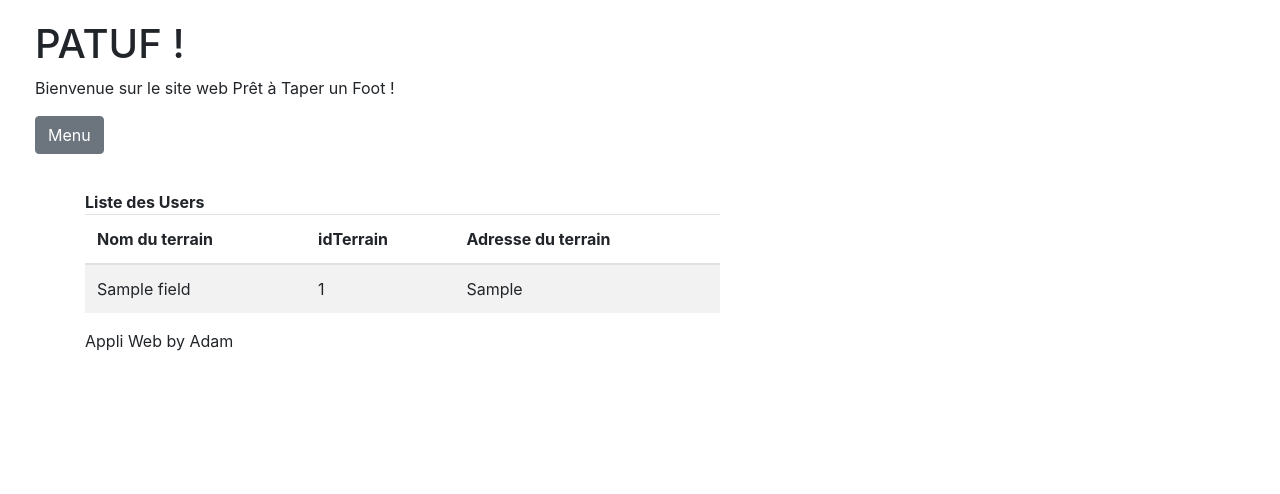
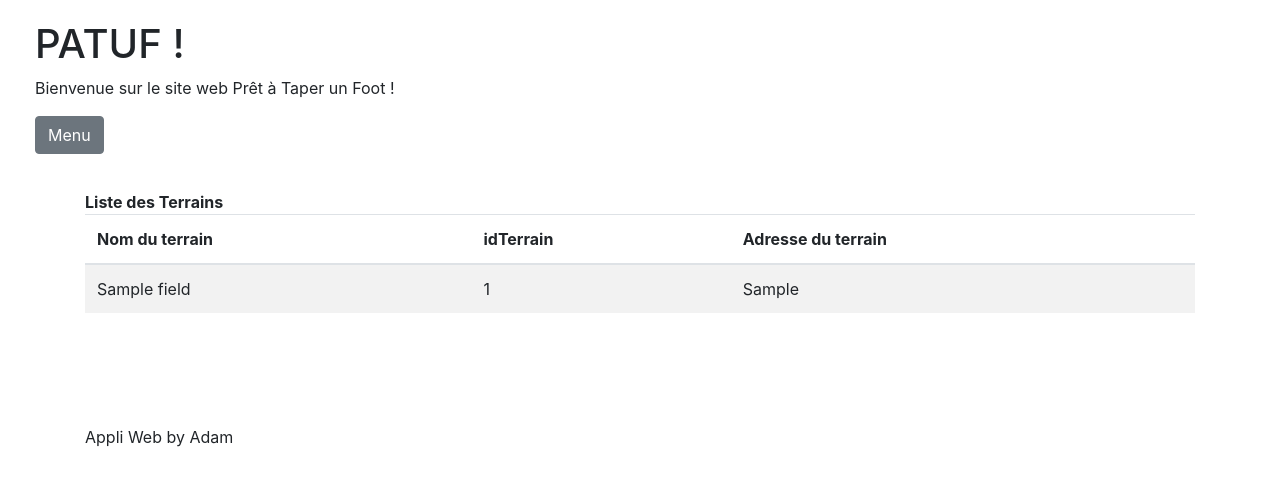
Before and after one commit to AmarAdam/patuf, a CodeIgniter app: page /database//FieldCtrl/listfield in a window 1280 px wide. Shown: the top 494 px of the page. Run offline with CodeIgniter, Linux system fonts and the light colour scheme; tables that the repository leaves empty or names only in its code hold one stand-in row (values such as "Sample post"); some libraries are stand-ins or nearby versions.

Commit message:
Update list_field.php

```diff
--- a/application/views/pages/field/list_field.php
+++ b/application/views/pages/field/list_field.php
@@ -1,11 +1,11 @@
-             <div class="container">
-              <div class="content mt-3">
+            <div class="container">
+    <div class="content mt-3">
                 <div class="animated fadeIn">
                   <div>
                   <div class="row">
-                      <div class="col-md-7 col-md-offset-3">
+                      <div class="col-md-12">
                           <div class="box">
-                              <strong>Liste des Users</strong>
+                              <strong>Liste des Terrains</strong>
 
                             <table class="table table-striped">
                             <thead>
@@ -13,8 +13,9 @@
                                     <th scope="col">Nom du terrain</th>
                                     <th scope="col">idTerrain</th>
                                     <th scope="col">Adresse du terrain</th>
-                                    </tr>
-                            </thead>
+                                </tr>
+                             </thead>
+
                           <tbody>
                                 <tr>
                                   <?php foreach ($field as $item) { ?>
@@ -30,3 +31,7 @@
                           </div>
                         </div>
                       </div>
+
+
+                        <br></br>
+                      <br></br>
```
